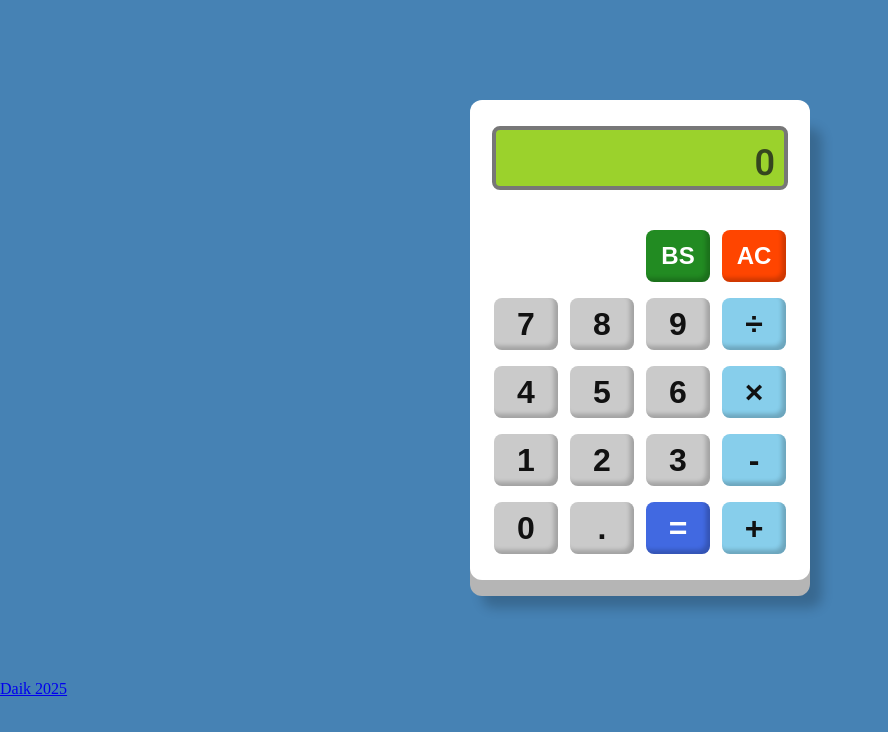
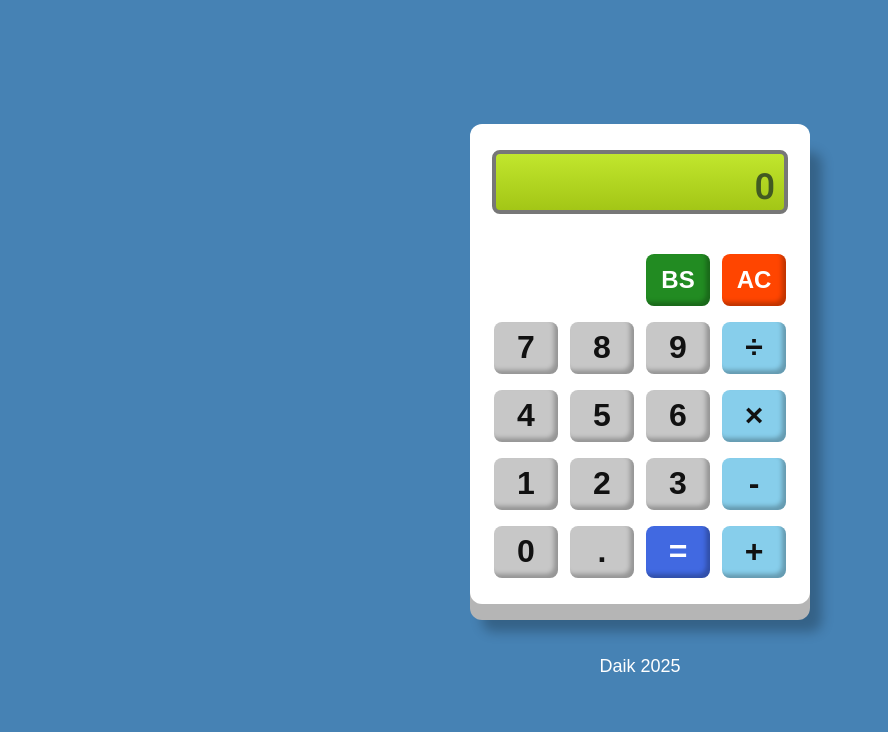
Before and after one commit to Daik102/calculator, a plain HTML site: page index.html in a window 1280 px wide. Shown: the whole page, without its empty margins (0-888 px from the left). Drawn offline with Linux system fonts and the light colour scheme.

Commit message:
Modify the color balance

```diff
--- a/calculator.css
+++ b/calculator.css
@@ -1,6 +1,4 @@
-@import url('https://fonts.googleapis.com/css2?family=Orbitron:wght@400..900&family=Roboto:ital,wght@0,100..900;1,100..900&display=swap');
-
-@import url('https://fonts.googleapis.com/css2?family=Orbitron:wght@400..900&family=Roboto:ital,wght@0,100..900;1,100..900&display=swap');
+@import url('https://fonts.googleapis.com/css2?family=Roboto:ital,wght@0,100..900;1,100..900&display=swap');
 
 * {
   margin: 0;
@@ -9,6 +7,9 @@
 }
 
 body {
+  display: grid;
+  place-content: center;
+  height: 100vh;
   background: steelblue;
 }
 
@@ -19,10 +20,10 @@ body {
   align-items: center;
   width: 340px;
   height: 480px;
-  margin: 100px auto;
-  background-color: #fff;
+  margin: 0 auto 52px;
+  background: #fff;
   border-radius: 12px;
-  box-shadow: 0 16px 0 #b5b5b5, 12px 28px 12px 0 rgba(0, 0, 0, 0.2);
+  box-shadow: 0 16px 0 #b5b5b5, 12px 28px 12px 0 rgba(0, 0, 0, 0.25);
 }
 
 .display-container {
@@ -30,8 +31,8 @@ body {
   margin: 8px 0 32px;
   width: 296px;
   height: 64px;
-  background-color:rgb(155, 210, 44);
-  color: rgb(53, 69, 31);
+  background:linear-gradient(rgb(193, 230, 45), rgb(163, 198, 22));
+  color: rgb(66, 90, 34);
   border-radius: 8px;
   border: 4px solid #777;
 }
@@ -44,11 +45,6 @@ body {
   letter-spacing: 1px;
 }
 
-.small-font {
-  margin-top: 4px;
-  font-size: 24px;
-}
-
 .first-row {
   display: flex;
   width: 100%;
@@ -58,14 +54,14 @@ body {
 .back-space {
   margin-right: 8px;
   font-size: 24px;
-  background-color:forestgreen;
+  background:forestgreen;
   color: #fff;
 }
 
 .all-clear {
   margin-right: 24px;
   font-size: 24px;
-  background-color: orangered;
+  background: orangered;
   color: #fff;
 }
 
@@ -76,11 +72,11 @@ button {
   width: 64px;
   height: 52px;
   border-radius: 8px;
-  background-color: #cacaca;
+  background: #c7c7c7;
   color: #111;
   font-size: 32px;
   font-weight: 600;
-  box-shadow: inset -4px -4px 4px 0 rgba(0, 0, 0, 0.2);
+  box-shadow: inset -4px -4px 4px 0 rgba(0, 0, 0, 0.25);
 }
 
 button:hover {
@@ -92,11 +88,11 @@ button:active {
 }
 
 .operator {
-  background-color:skyblue;
+  background:skyblue;
 }
 
 .equals {
-  background-color:royalblue;
+  background:royalblue;
   color: white;
 }
 
@@ -105,6 +101,34 @@ button:active {
   color: #fff;
 }
 
+.white-display {
+  background: #111;
+  color: rgb(0, 199, 0);
+}
+
+.small-font {
+  margin-top: 4px;
+  font-size: 24px;
+}
+
 .blue-pill {
-  background-color: mediumblue;
+  background: mediumblue;
 }
+
+footer {
+  display: flex;
+  justify-content: center;
+}
+
+a {
+  font-family: Arial, Helvetica, sans-serif;
+  display: block;
+  color: #fff;
+  font-size: 18px;
+  font-weight: 500;
+  text-decoration: none;
+}
+
+a:hover {
+  opacity: 0.8;
+}
```
